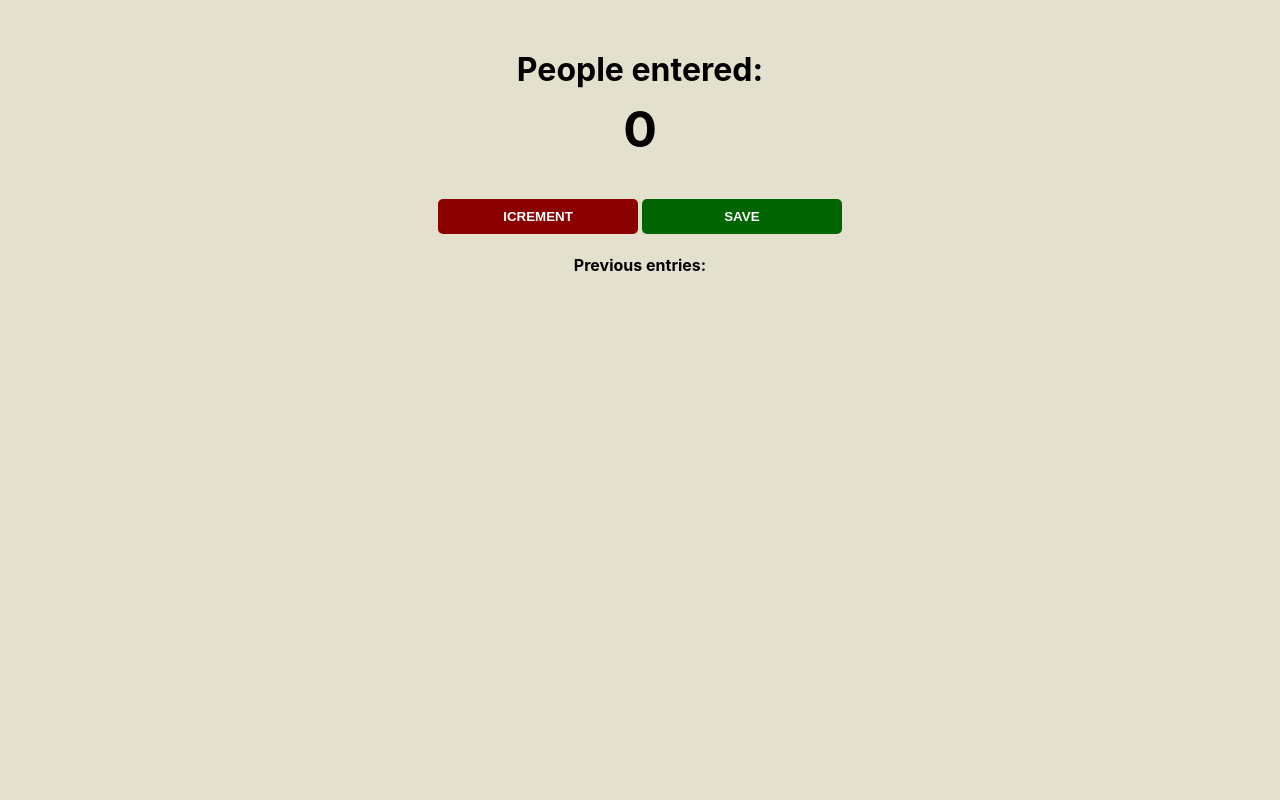
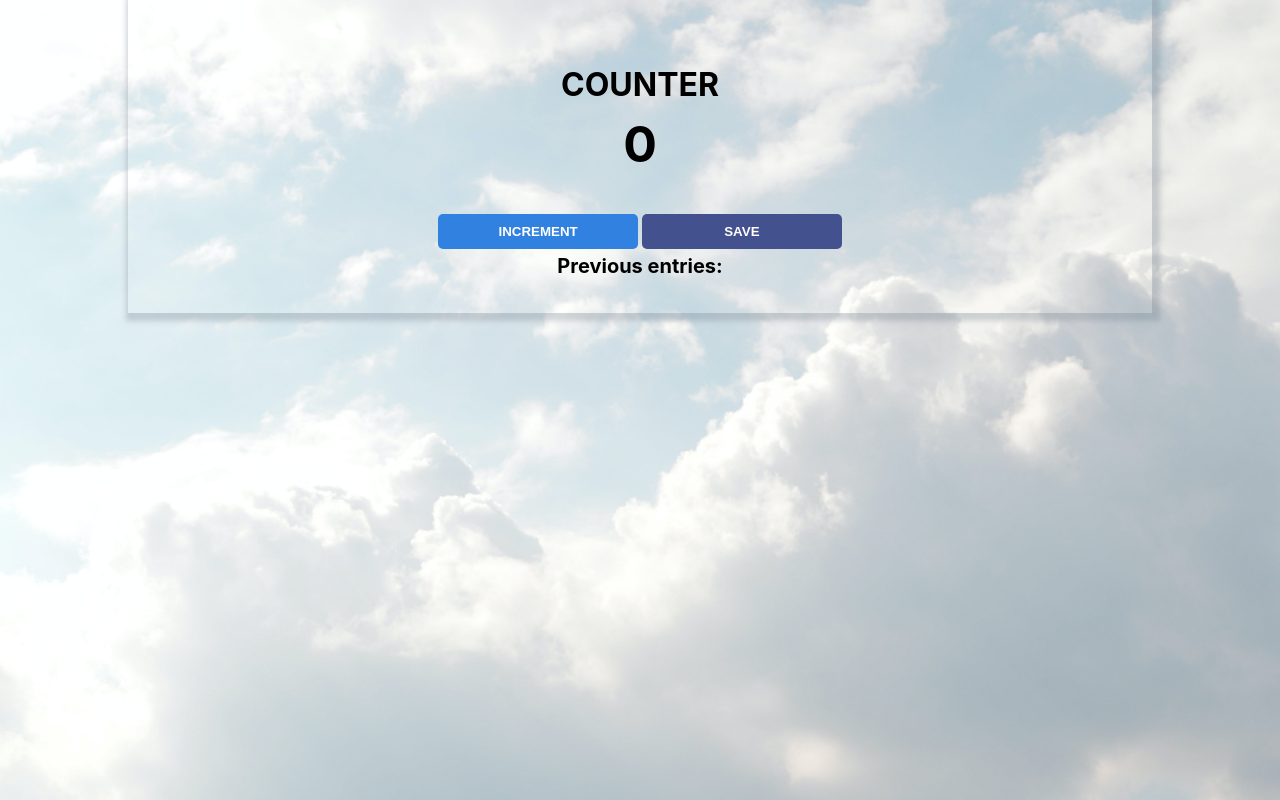
Before and after one commit to SarbastHesso/passenger-counter, a plain HTML site: page index.html in a window 1280 px wide. Drawn offline with Linux system fonts and the light colour scheme.

Commit message:
add som styles

```diff
--- a/index.html
+++ b/index.html
@@ -7,13 +7,13 @@
     <title>Passenger Counter App</title>
 </head>
 <body>
-    <h1>People entered:</h1>
-    <h2 id="count-el">0</h2>
-    <button id="increment-btn" onclick="increment()">ICREMENT</button>
-    <button id="save-btn" onclick="save()">SAVE</button>
-    <p id="save-el">Previous entries: </p>
-
-
+    <div class="container">
+        <h1>COUNTER</h1>
+        <h2 id="count-el">0</h2>
+        <button id="increment-btn" onclick="increment()">INCREMENT</button>
+        <button id="save-btn" onclick="save()">SAVE</button>
+        <p id="save-el">Previous entries: </p>
+    </div>
 
     <script src="script.js"></script>
 </body>
--- a/style.css
+++ b/style.css
@@ -1,8 +1,26 @@
+* {
+    box-sizing: border-box;
+    margin: 0;
+}
+
 body {
     background-color: rgb(227, 225, 205);
+    background-image: url('./clouds.jpg');
+    background-size: cover;
+    background-repeat: no-repeat;
+    background-position: center;
     font-family: -apple-system, BlinkMacSystemFont, 'Segoe UI', Roboto, Oxygen, Ubuntu, Cantarell, 'Open Sans', 'Helvetica Neue', sans-serif;
     font-weight: bold;
     text-align: center;
+    height: 100vh;
+}
+
+.container {
+    max-width: 80%;
+    margin: auto;
+    padding: 15px;
+    box-shadow: 3px 3px 5px 5px rgba(121, 133, 147, 0.329);
+    opacity: 1;
 }
 
 h1 {
@@ -29,13 +47,14 @@ button {
 }
 
 #increment-btn {
-    background: darkred;
+    background: rgb(49, 130, 224);
 }
 
 #save-btn {
-    background: darkgreen;
+    background: rgb(67, 81, 142);
 }
 
-#previous-intries {
+#save-el {
     font-size: 20px;
+    margin-bottom: 20px;
 }
```
Also changed, not shown: clouds.jpg (added).
